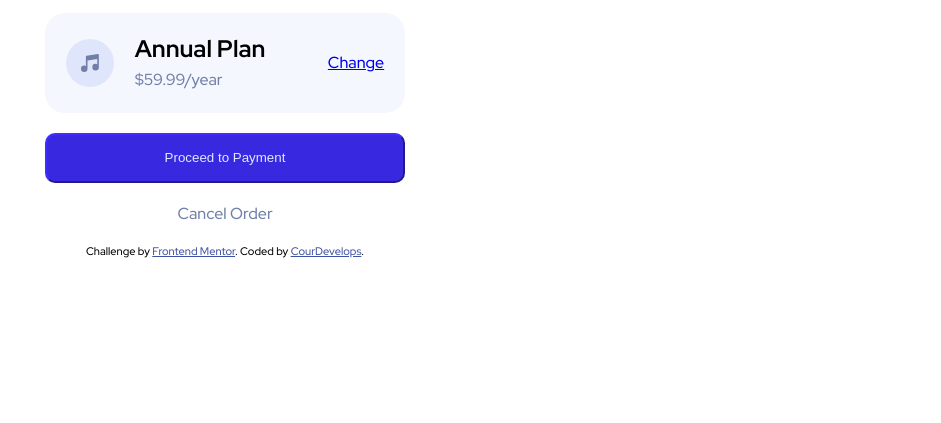
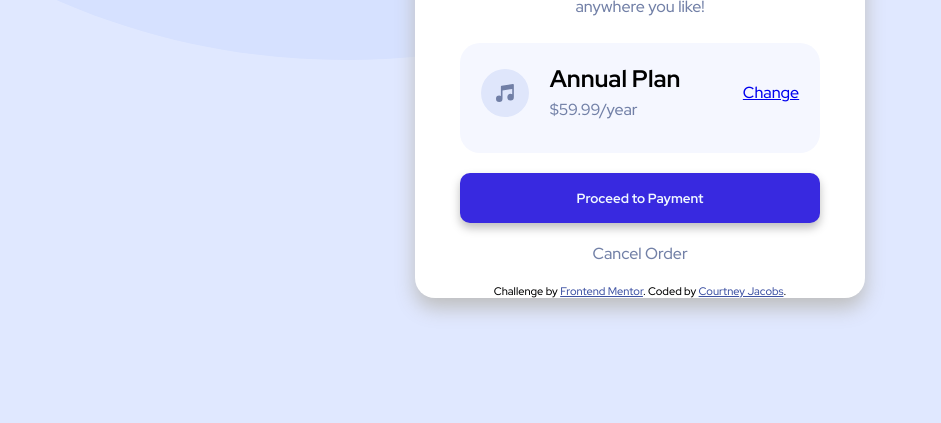
Before and after one commit to courthub74/frontend-mentor-project-responsive-order-summary-using-grid, a plain HTML site: page index.html in a window 1280 px wide. Shown: the part 377-800 px from the top of the page, without its empty margins (0-941 px from the left). Drawn offline with Linux system fonts and the light colour scheme.

Commit message:
added background

```diff
--- a/index.html
+++ b/index.html
@@ -47,7 +47,7 @@
 
       <div class="attribution">
         Challenge by <a href="https://www.frontendmentor.io?ref=challenge" target="_blank">Frontend Mentor</a>.
-        Coded by <a href="#">CourDevelops</a>.
+        Coded by <a href="#">Courtney Jacobs</a>.
       </div>
     </div>
 
--- a/style.scss
+++ b/style.scss
@@ -12,15 +12,28 @@ body {
     text-align: center;
     margin: 0px;
     padding: 0px;
-    font-family: 'Red Hat Display';
+    font-family: 'Red Hat Display', sans-serif;
+    max-width: 1440px;
+    max-height: 1056px;
+    background-image: url(images/pattern-background-desktop.svg);
+    background-repeat: no-repeat;
+    background-color: $paleblue;
     .card {
         max-width: 450px;
         border-radius: 20px;
+        margin: 20px auto;
+        border-radius: 20px;
+        box-shadow: 0px 10px 20px rgb(190, 190, 190, 190);
+        background-color: white;
+        img {
+            border-radius: 20px 20px 0px 0px;
+        }
         .order {
             width: 70%;
             margin: auto;
             p {
                 color: $desaturatedblue;
+                padding-bottom: 10px;
             }
 
         }
@@ -33,6 +46,7 @@ body {
             margin: auto;
             background-color: $verypaleblue;
             border-radius: 20px;
+            padding-bottom: 10px;
             img {
                 margin: auto;
             }
@@ -56,10 +70,14 @@ body {
             margin: 20px auto;
             background-color: $brightblue;
             border-radius: 10px;
-            border-color: $brightblue;
+            border: none;
+            box-shadow: 0px 5px 10px rgb(190, 190, 190, 190);
             a {
                 color: $paleblue;
                 text-decoration: none;
+                font-weight: 700;
+                font-family: 'Red Hat Display', sans-serif;
+                color: aliceblue;
             }
         }
         .cancel {
```
Also changed, not shown: style.css, 1 other file.
